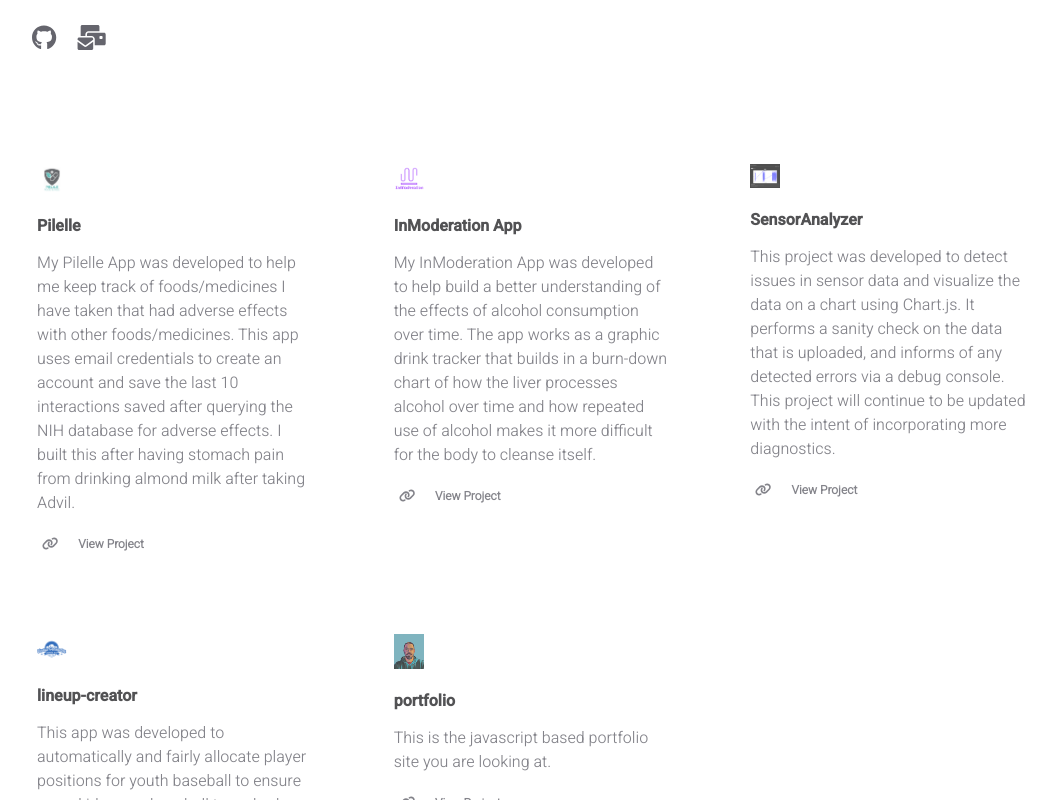
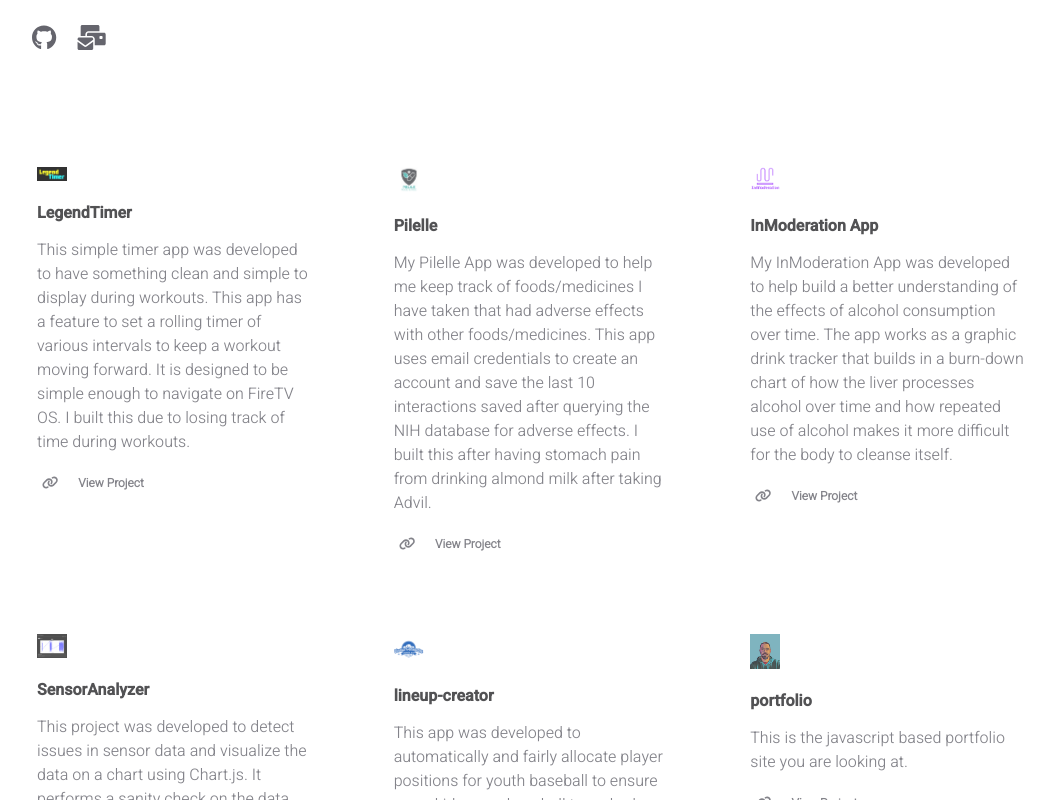
Before and after one commit to j24char/jcportfolio, a React (Create React App) app: page / in a window 1280 px wide. Shown: the part 660-1460 px from the top of the page, without its empty margins (108-1164 px from the left). Built offline with nearby package versions, Linux system fonts and the light colour scheme.

Commit message:
Updated project list for LegendTimer

```diff
--- a/src/data/user.js
+++ b/src/data/user.js
@@ -30,6 +30,15 @@ const INFO = {
 	},
 
 	projects: [
+		{
+			title: "LegendTimer",
+			description:
+				"This simple timer app was developed to have something clean and simple to display during workouts. This app has a feature to set a rolling timer of various intervals to keep a workout moving forward. It is designed to be simple enough to navigate on FireTV OS. I built this due to losing track of time during workouts.",
+			logo: "../../LegendTimer.png",
+			linkText: "View Project",
+			link: "https://legendtimer-yl89.vercel.app/",
+		},
+
 		{
 			title: "Pilelle",
 			description:
```
Also changed, not shown: public/LegendTimer.png (added).
